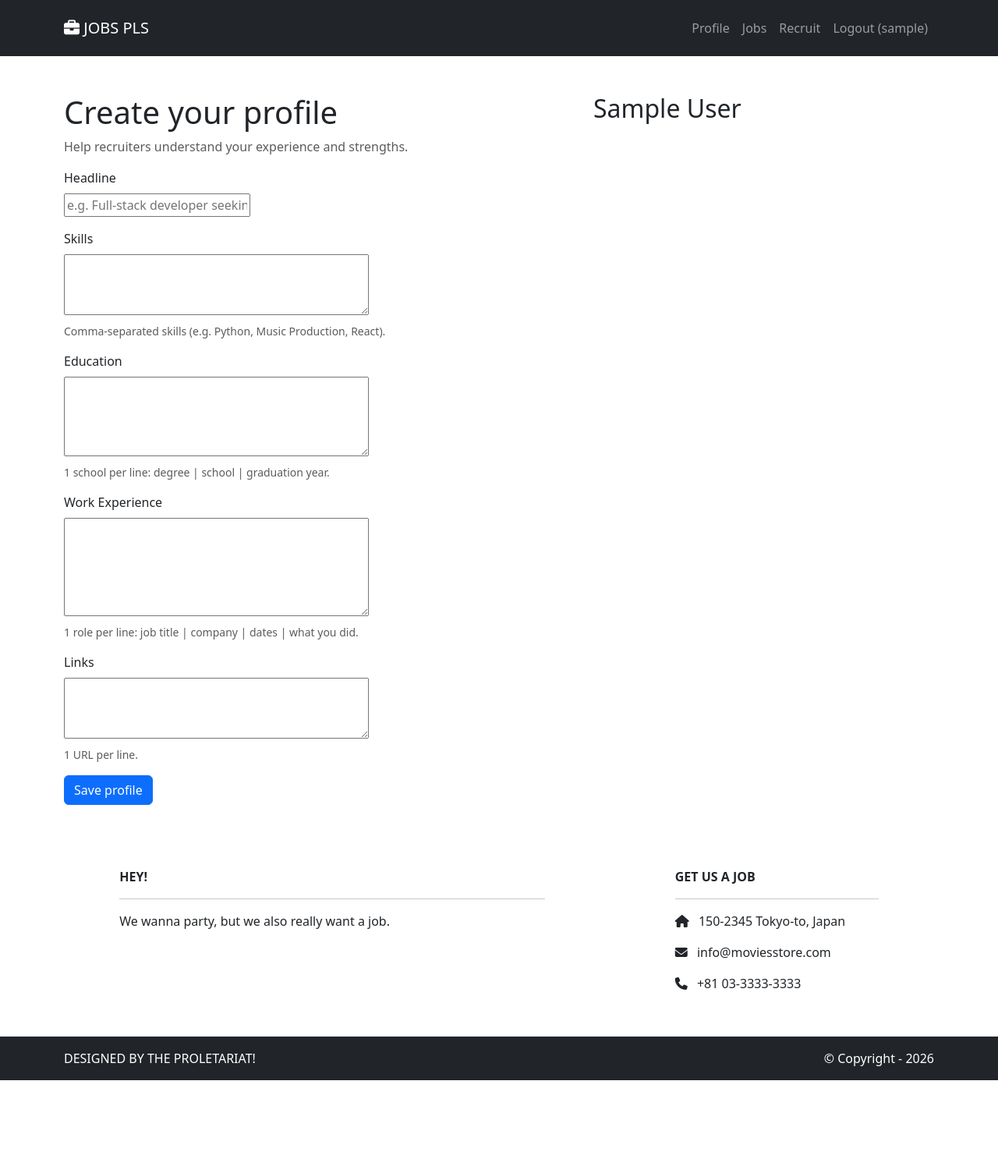
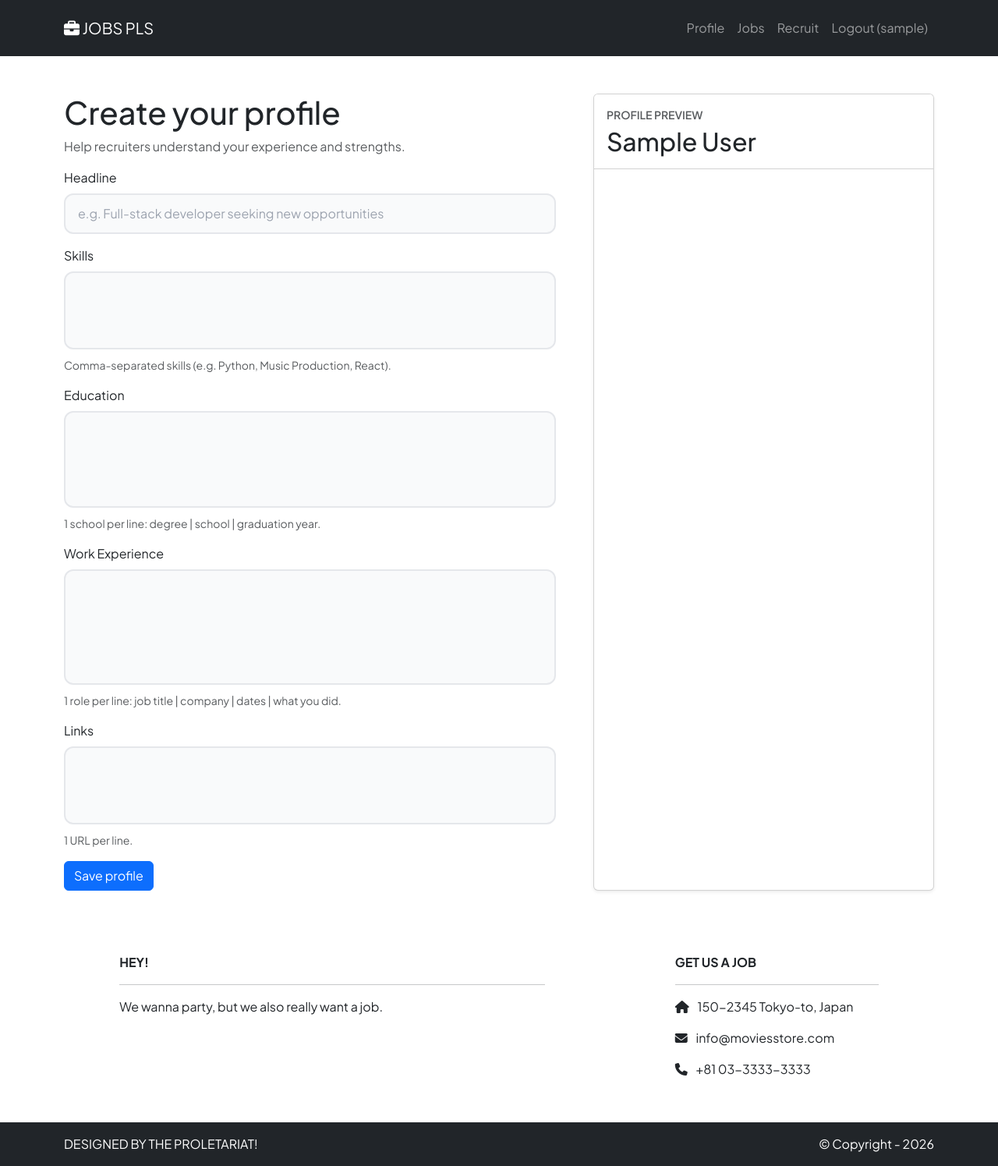
Before and after one commit to zh-yng/projecttwo, a Django app: page /accounts/profile/ in a window 1280 px wide. Shown: the whole page at 78% size. Before the commit the page ends 1385 px from the top, so only its background shows below. Run offline with Django 5.2, Linux system fonts and the light colour scheme; the visitor is signed in with stand-in values (Sample User, id 1); some libraries are stand-ins or nearby versions.

Commit message:
Improve profile editor UI

```diff
--- a/accounts/templates/accounts/profile.html
+++ b/accounts/templates/accounts/profile.html
@@ -6,45 +6,59 @@
         <div class="col-lg-7">
             <h1>Create your profile</h1>
             <p class="text-muted">Help recruiters understand your experience and strengths.</p>
-            <form method="post" novalidate>
+            <form method="post" novalidate class="profile-form">
                 {% csrf_token %}
                 {% for field in form %}
                 <div class="mb-3">
                     <label class="form-label d-block" for="{{ field.id_for_label }}">{{ field.label }}</label>
                     {{ field }}
-                    {% if field.help_text %}<div class="form-text">{{ field.help_text }}</div>{% endif %}
-                    {% for error in field.errors %}<div class="text-danger">{{ error }}</div>{% endfor %}
+                    {% if field.help_text %}
+                    <div class="form-text">{{ field.help_text }}</div>
+                    {% endif %}
+                    {% for error in field.errors %}
+                    <div class="text-danger">{{ error }}</div>
+                    {% endfor %}
                 </div>
                 {% endfor %}
                 <button class="btn btn-primary" type="submit">Save profile</button>
             </form>
         </div>
         <div class="col-lg-5">
-            <h2>{{ profile_user.get_full_name|default:profile_user.username }}</h2>
+            <div class="card h-100 shadow-sm">
+                <div class="card-header bg-white py-3">
+                    <p class="text-muted text-uppercase small fw-semibold mb-1">Profile preview</p>
+                    <h2 class="card-title mb-0">{{ profile_user.get_full_name|default:profile_user.username }}</h2>
+                </div>
+                <div class="card-body">
                     {% if profile_user.headline %}<p class="lead">{{ profile_user.headline }}</p>{% endif %}
                     {% if profile_user.skills %}
-            <h3>Skills</h3>
+                    <h3 class="h5">Skills</h3>
                     <p>{{ profile_user.skills|join:", " }}</p>
                     {% endif %}
                     {% if profile_user.education %}
-            <h3>Education</h3>
+                    <h3 class="h5">Education</h3>
                     <ul>
                         {% for entry in profile_user.education %}
-                <li>{{ entry.degree }}{% if entry.institution %}, {{ entry.institution }}{% endif %}{% if entry.graduation_year %} ({{ entry.graduation_year }}){% endif %}</li>
+                        <li>
+                            {{ entry.degree }}{% if entry.institution %}, {{ entry.institution }}{% endif %}
+                            {% if entry.graduation_year %} ({{ entry.graduation_year }}){% endif %}
+                        </li>
                         {% endfor %}
                     </ul>
                     {% endif %}
                     {% if profile_user.work_experience %}
-            <h3>Work experience</h3>
+                    <h3 class="h5">Work experience</h3>
                     <ul>
                         {% for entry in profile_user.work_experience %}
-                <li><strong>{{ entry.title }}</strong>{% if entry.company %} at {{ entry.company }}{% endif %}{% if entry.dates %} &mdash; {{ entry.dates }}{% endif %}{% if entry.description %}<br>{{ entry.description }}{% endif %}</li>
+                        <li><strong>{{ entry.title }}</strong>{% if entry.company %} at {{ entry.company }}{% endif %}
+                            {% if entry.dates %} &mdash; {{ entry.dates }}{% endif %}{% if entry.description %}<br>
+                            {{ entry.description }}{% endif %}</li>
                         {% endfor %}
                     </ul>
                     {% endif %}
                     {% if profile_user.links %}
-            <h3>Links</h3>
-            <ul>
+                    <h3 class="h5">Links</h3>
+                    <ul class="mb-0">
                         {% for link in profile_user.links %}
                         <li><a href="{{ link.url }}" target="_blank" rel="noopener">{{ link.url }}</a></li>
                         {% endfor %}
@@ -53,4 +67,6 @@
                 </div>
             </div>
         </div>
+    </div>
+</div>
 {% endblock content %}
--- /dev/null
+++ b/config/static/css/style.css
@@ -0,0 +1,24 @@
+/*
+ * import host grotesk from google fonts
+ */
+@import url('https://fonts.googleapis.com/css2?family=Plus+Jakarta+Sans:wght@300;400;500;600;700&display=swap');
+
+* {
+    font-family: 'Plus Jakarta Sans', sans-serif;
+}
+
+.profile-form input,
+.profile-form textarea {
+    font-family: inherit;
+    resize: none;
+    width: 100%;
+    padding: 0.75rem 1rem;
+    border: 2px solid #e5e7eb;
+    border-radius: 12px;
+    background: #f9fafb;
+}
+
+.profile-form input::placeholder,
+.profile-form textarea::placeholder {
+    color: #9ca3af;
+}
```
Lines whose indentation alone changed are shown as unchanged.
